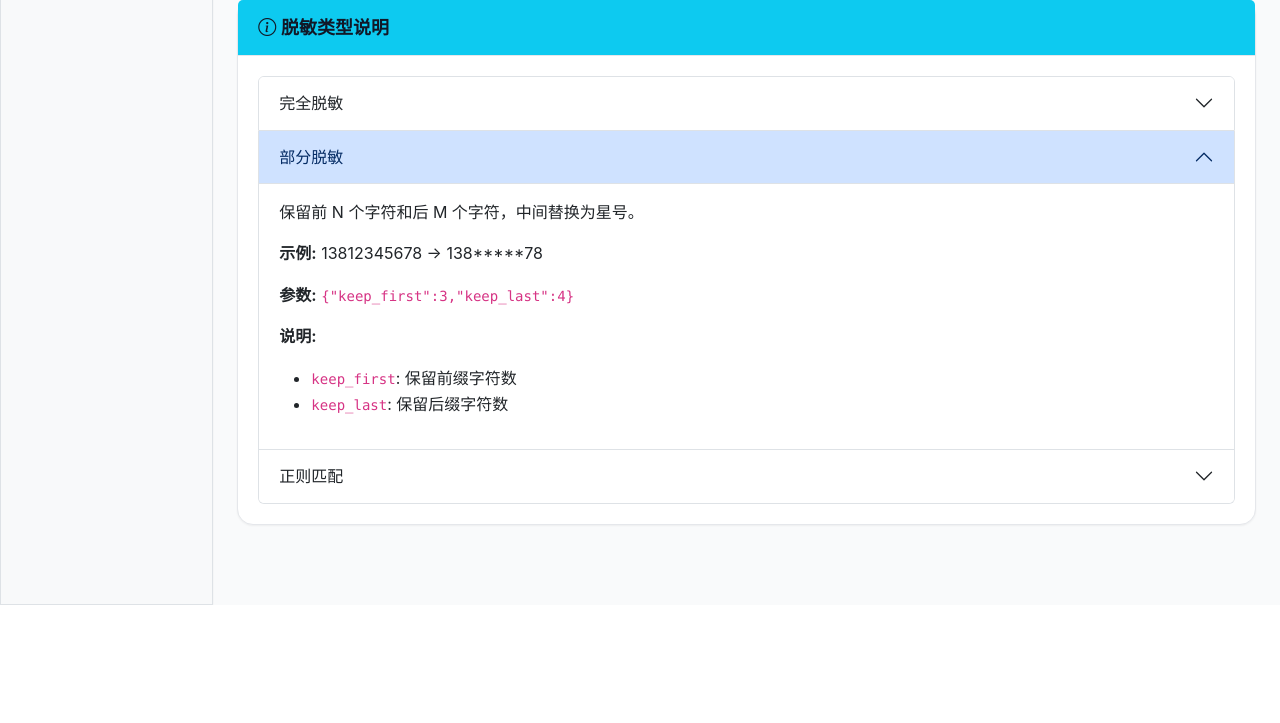
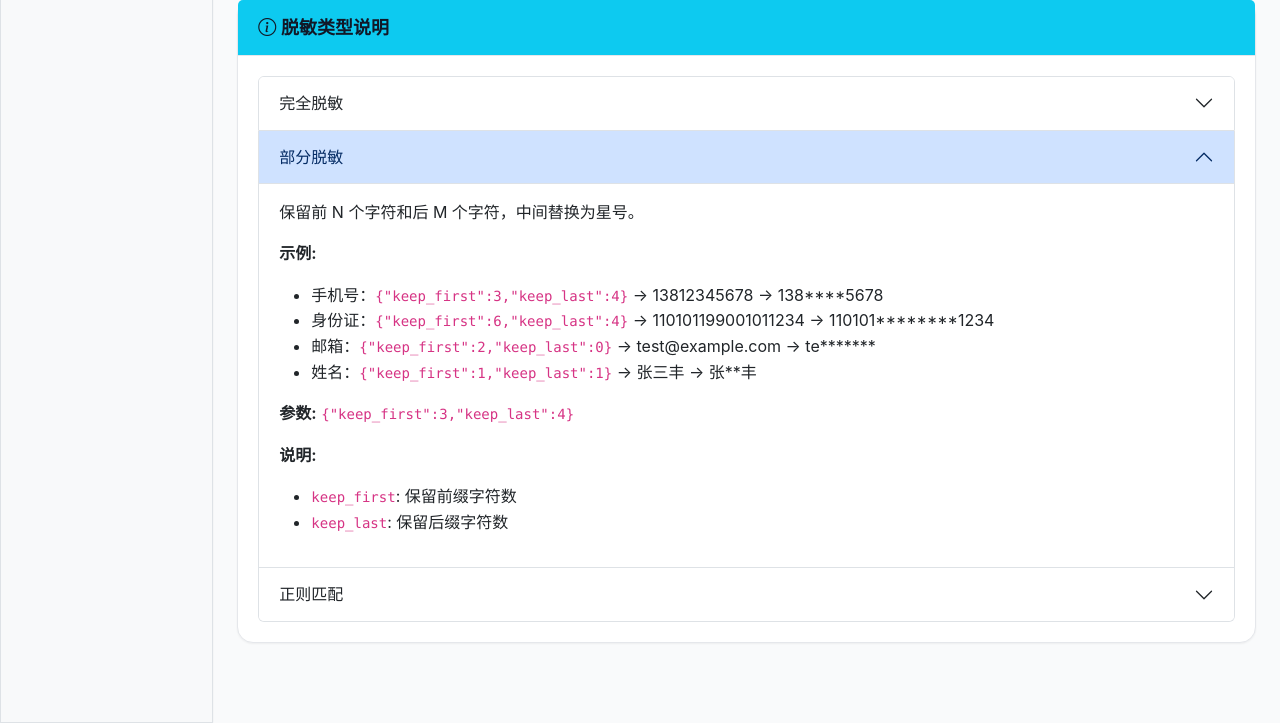
Before and after one commit to shcy2003/mysql_tools, a Django app: template desensitization/templates/desensitization/edit.html in a window 1280 px wide, after a click on "部分脱敏". Shown: the part 1008-1731 px from the top of the page. Before the commit the page ends 1613 px from the top, so only its background shows below. Run offline with Django 5.2, Linux system fonts and the light colour scheme; the template is opened without the code that fills it, so the values that code supplies are empty.

Commit message:
优化脱敏规则说明，增加更多实用例子

```diff
--- a/desensitization/templates/desensitization/edit.html
+++ b/desensitization/templates/desensitization/edit.html
@@ -196,7 +196,12 @@
                              aria-labelledby="headingFull" data-bs-parent="#maskingTypes">
                             <div class="accordion-body">
                                 <p>将整个字段值替换为相同长度的星号。</p>
-                                <p><strong>示例:</strong> 13812345678 → **********</p>
+                                <p><strong>示例:</strong></p>
+                                <ul>
+                                    <li>13812345678 → ***********</li>
+                                    <li>test@example.com → *************</li>
+                                    <li>张三 → **</li>
+                                </ul>
                                 <p><strong>参数:</strong> 无需参数</p>
                             </div>
                         </div>
@@ -212,7 +217,13 @@
                              aria-labelledby="headingPartial" data-bs-parent="#maskingTypes">
                             <div class="accordion-body">
                                 <p>保留前 N 个字符和后 M 个字符，中间替换为星号。</p>
-                                <p><strong>示例:</strong> 13812345678 → 138*****78</p>
+                                <p><strong>示例:</strong></p>
+                                <ul>
+                                    <li>手机号：<code>{"keep_first":3,"keep_last":4}</code> → 13812345678 → 138****5678</li>
+                                    <li>身份证：<code>{"keep_first":6,"keep_last":4}</code> → 110101199001011234 → 110101********1234</li>
+                                    <li>邮箱：<code>{"keep_first":2,"keep_last":0}</code> → test@example.com → te*******</li>
+                                    <li>姓名：<code>{"keep_first":1,"keep_last":1}</code> → 张三丰 → 张**丰</li>
+                                </ul>
                                 <p><strong>参数:</strong>
                                     <code>{"keep_first":3,"keep_last":4}</code>
                                 </p>
@@ -235,8 +246,26 @@
                         <div id="collapseRegex" class="accordion-collapse collapse"
                              aria-labelledby="headingRegex" data-bs-parent="#maskingTypes">
                             <div class="accordion-body">
-                                <p>使用正则表达式匹配字段值，匹配到的内容替换为星号。</p>
-                                <p><strong>示例:</strong> 13812345678 → 138*****78</p>
+                                <p>使用正则表达式匹配字段值，匹配到的内容替换为星号或自定义格式。</p>
+                                <p><strong>示例:</strong></p>
+                                <ul>
+                                    <li><strong>手机号脱敏：</strong>
+                                        <code>{"pattern": "(\\d{3})\\d{4}(\\d{4})","replace": "$1****$2"}</code>
+                                        <br>原始：13812345678 → 结果：138****5678
+                                    </li>
+                                    <li><strong>邮箱脱敏：</strong>
+                                        <code>{"pattern": "(\\w{2})\\w*(@.*)","replace": "$1****$3"}</code>
+                                        <br>原始：rqwd@qq.com → 结果：rq****@qq.com
+                                    </li>
+                                    <li><strong>身份证脱敏：</strong>
+                                        <code>{"pattern": "(\\d{6})\\d*(\\d{4})","replace": "$1********$2"}</code>
+                                        <br>原始：110101199001011234 → 结果：110101********1234
+                                    </li>
+                                    <li><strong>银行卡号脱敏：</strong>
+                                        <code>{"pattern": "(\\d{4})\\d*(\\d{4})","replace": "$1**********$2"}</code>
+                                        <br>原始：6222021200012345678 → 结果：6222**********5678
+                                    </li>
+                                </ul>
                                 <p><strong>参数:</strong>
                                     <code>{"pattern": "\\d{3}(\\d{4})\\d{4}","replace": "$1"}</code>
                                 </p>
```
Also changed, not shown: desensitization/templates/desensitization/create.html (+33 -4 lines).
